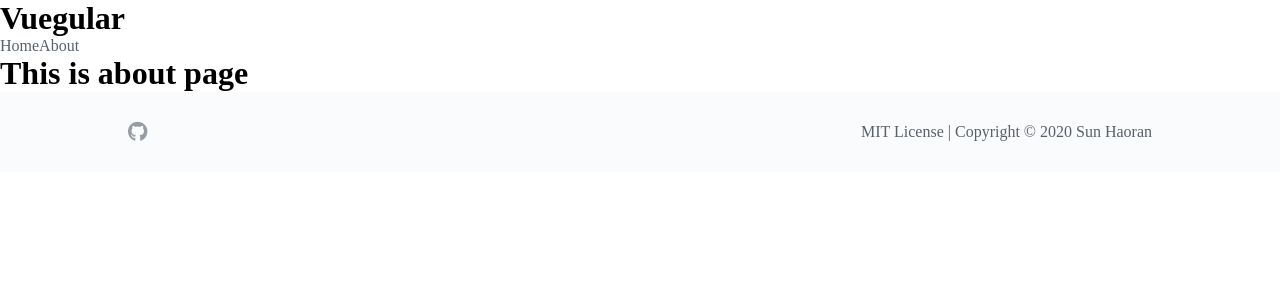
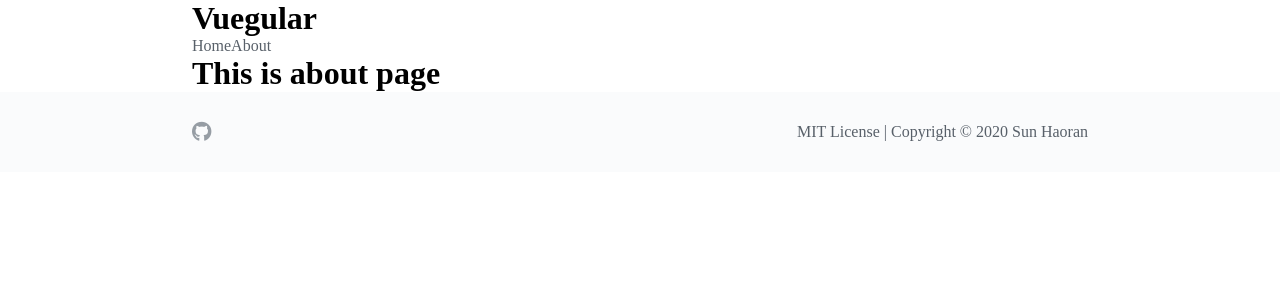
Before and after one commit to haoranpb/vuegular, a Vue app: page /about in a window 1280 px wide. Shown: the top 300 px of the page. Built offline with nearby package versions, Linux system fonts and the light colour scheme.

Commit message:
feat: css varible

```diff
--- a/src/App.vue
+++ b/src/App.vue
@@ -1,7 +1,7 @@
 <template>
   <div id="app">
     <the-header />
-    <router-view></router-view>
+    <router-view class="container"></router-view>
     <the-footer />
   </div>
 </template>
@@ -19,6 +19,15 @@ export default {
 </script>
 
 <style>
+:root {
+  --primary-color: #4fc08d;
+  --container-padding: 15%;
+}
+.container {
+  padding-left: var(--container-padding);
+  padding-right: var(--container-padding);
+  width: 100%;
+}
 a {
   text-decoration: none;
   color: rgb(88, 96, 105);
--- a/src/components/TheFooter.vue
+++ b/src/components/TheFooter.vue
@@ -1,5 +1,5 @@
 <template>
-  <footer>
+  <footer class="container">
     <external-link link="https://github.com/ludanxer/vuegular">
       <i class="fab fa-github fa-lg"></i>
     </external-link>
@@ -23,8 +23,8 @@ export default {
 <style scoped>
 footer {
   height: 5rem;
-  width: 100%;
-  padding: 1.5rem 8rem;
+  padding-top: 1.5rem;
+  padding-bottom: 1.5rem;
   font-size: 1rem;
   line-height: 2rem;
   display: flex;
--- a/src/components/TheHeader.vue
+++ b/src/components/TheHeader.vue
@@ -1,5 +1,5 @@
 <template>
-  <header>
+  <header class="container">
     <h1>Vuegular</h1>
     <nav>
       <router-link to="/home">Home</router-link>
```
